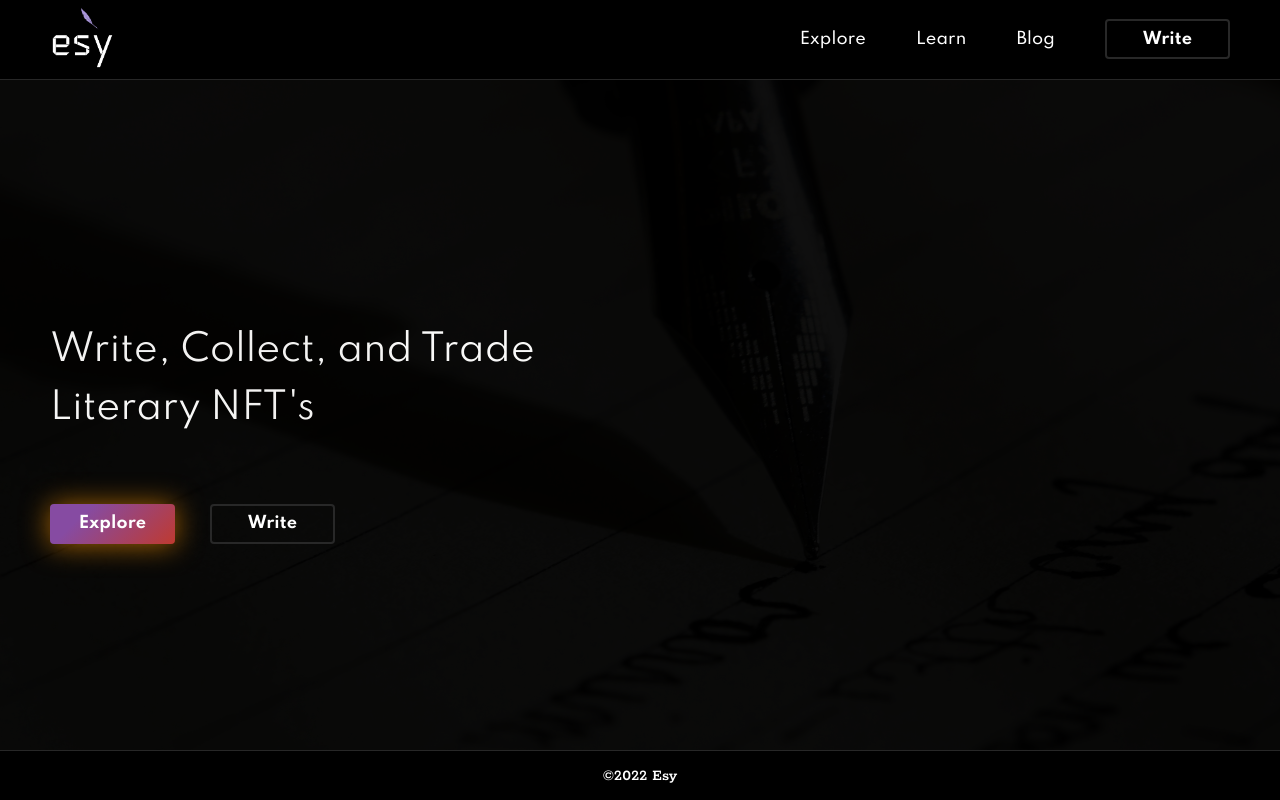
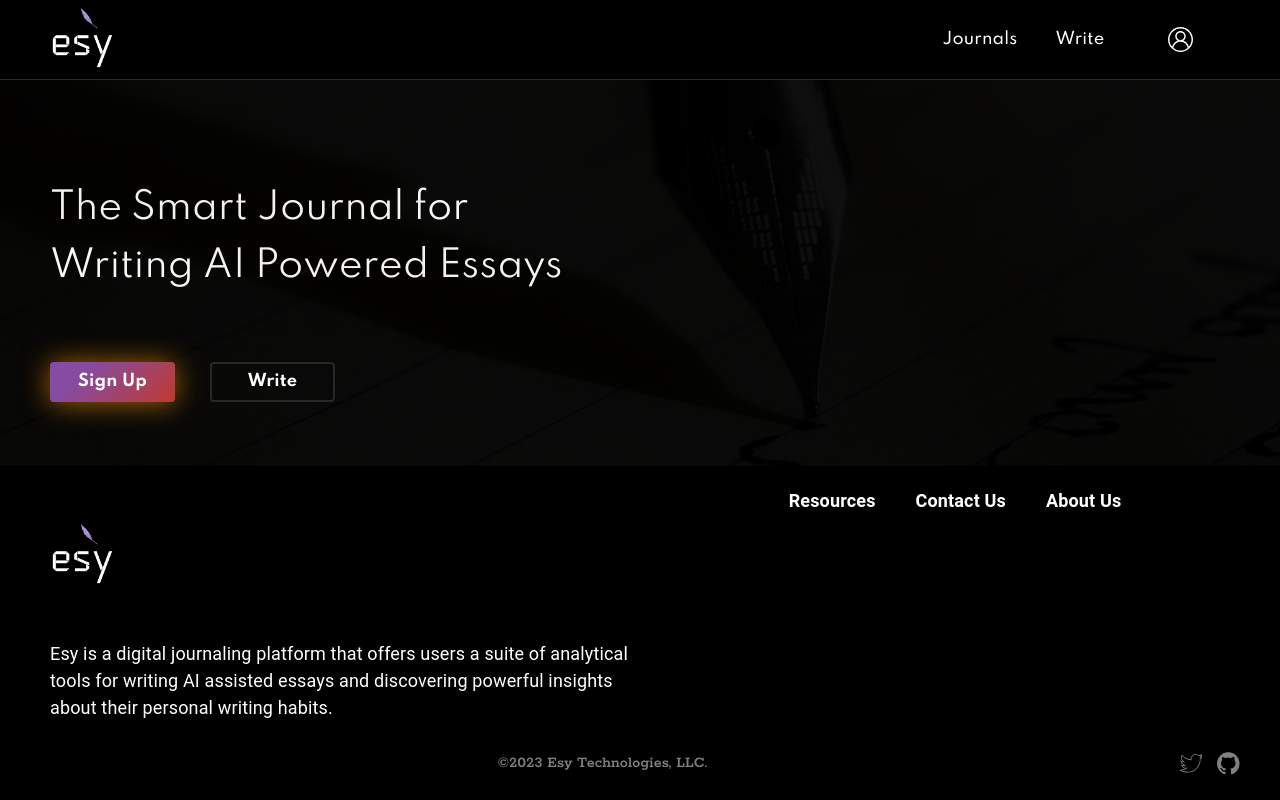
Before and after one commit to EsyHQ/esy.com, a Gatsby site: page / in a window 1280 px wide. Built offline with nearby package versions, Linux system fonts and the light colour scheme; Gatsby itself is replaced by a stand-in of ours.

Commit message:
update footer styles, update home page markup

```diff
--- a/gatsby-config.js
+++ b/gatsby-config.js
@@ -12,6 +12,14 @@ module.exports = {
   plugins: [
     "gatsby-plugin-styled-components",
     "gatsby-plugin-image",
+    "gatsby-plugin-mdx",
+    "gatsby-plugin-sharp",
+    "gatsby-transformer-sharp",
+    "gatsby-plugin-root-import",
+    "gatsby-plugin-sass",
+    "gatsby-transformer-remark",
+    "gatsby-plugin-react-helmet",
+    "gatsby-plugin-sitemap",
     {
       resolve: `gatsby-plugin-google-gtag`,
       options: {
@@ -44,20 +52,12 @@ module.exports = {
           timeout: 3500, // number; the amount of time, in milliseconds, that you want to allow mailchimp to respond to your request before timing out. defaults to 3500
       },
     },
-    "gatsby-plugin-react-helmet",
-    "gatsby-plugin-sitemap",
     {
       resolve: "gatsby-plugin-manifest",
       options: {
         icon: "src/images/icon.png",
       },
     },
-    "gatsby-plugin-mdx",
-    "gatsby-plugin-sharp",
-    "gatsby-transformer-sharp",
-    "gatsby-plugin-root-import",
-    "gatsby-plugin-sass",
-    "gatsby-transformer-remark",
     {
       resolve: `gatsby-source-filesystem`,
       options: {
@@ -74,13 +74,12 @@ module.exports = {
       __key: "images",
     },
     {
-      resolve: 'gatsby-plugin-react-svg',
+      resolve: "gatsby-plugin-react-svg",
       options: {
         rule: {
-          include: /images\/.*\.svg/,
-          omitKeys: ["featureKey"]
+          include: `${__dirname}/src/svg/`,
         },
-      },
+      }
     },
     {
       resolve: "gatsby-source-filesystem",
--- a/package.json
+++ b/package.json
@@ -60,6 +60,8 @@
     "slate": "^0.72.8",
     "slate-react": "^0.72.9",
     "styled-components": "^5.3.5",
+    "svg-react-loader": "^0.4.6",
+    "url-loader": "^4.1.1",
     "validator": "^13.7.0",
     "validatorjs": "^3.22.1"
   },
--- a/src/components/Footer/index.js
+++ b/src/components/Footer/index.js
@@ -1,11 +1,56 @@
 import React from 'react'
 import styled from 'styled-components'
+
+import Logo from 'src/components/Logo'
+
+import TwitterIcon from 'src/svg/twitter.svg'
+import GithubIcon from 'src/svg/github-logo.svg'
+
+const TwitterURL = 'http://www.twitter.com/EsyJournal'
+const GithubURL = 'http://www.github.com/EsyJournal'
 
 
 
 const Footer = () => {
     return (
         <FooterElement>
+            <FooterTop>
+              <FooterLeft>
+                <CompanyLogo>
+                  <Logo />
+                </CompanyLogo>
+
+                <CompanyDesc>
+                  Esy is a digital journaling platform that offers users a suite of analytical tools for writing AI
+                  assisted essays and discovering powerful insights about their personal writing habits.
+                </CompanyDesc>
+              </FooterLeft>
+
+              <FooterRight>
+                <FooterNav>
+                  <FooterList>
+                    <FooterListItem>
+                      <FooterListItemTitle>Resources</FooterListItemTitle>
+                      <FooterList>
+                        {/* <FooterListItem>Edu</FooterListItem> */}
+                        {/* <FooterListItem>Blog</FooterListItem> */}
+                      </FooterList>
+                    </FooterListItem>
+
+                    <FooterListItem>
+                      <FooterListItemTitle>Contact Us</FooterListItemTitle>
+                    </FooterListItem>
+
+                    <FooterListItem>
+                      <FooterListItemTitle>About Us</FooterListItemTitle>
+                    </FooterListItem>
+                  </FooterList>
+                </FooterNav>
+              </FooterRight>
+            </FooterTop>
+
+            <FooterBody>
+              <Trademark>
                 <a
                 href="https://vercel.com?utm_source=create-next-app&utm_medium=default-template&utm_campaign=create-next-app"
                 target="_blank"
@@ -13,8 +58,16 @@ const Footer = () => {
                 >
                 &copy;{''}
                 {/* 2022 Esy Research Technologies */}
-            2022 Esy
+                2023 Esy Technologies, LLC.
                 </a>
+              </Trademark>
+
+              <SocialIcons>
+                  <a href={TwitterURL} target="_blank"><TwitterIcon /></a>
+                  <a href={GithubURL} target="_blank"><GithubIcon /></a>
+                </SocialIcons>
+            </FooterBody>
+
         </FooterElement>)
 }
 
@@ -22,23 +75,67 @@ const Footer = () => {
 export default Footer
 
 
+const Trademark = styled.div`
+  width: 100%;
+  text-align: center;
+  align-items: center;
+`
 
+const CompanyLogo = styled.div`
+  margin-top: 50px;
+`
+const CompanyInfo = styled.div``
+const CompanyDesc = styled.div`
+  font-size: 18px;
+  color: #fff;
+  max-width: 600px;
+  margin-top: 50px;
+`
+
+const SocialIcons = styled.div`
+  display: flex;
+  align-items: center;
+  align-self: flex-end;
+
+  a {
+    color: #fff;
+    opacity: 1;
+  }
+
+  svg {
+    width: 100%;
+    max-width: 25px;
+    height: 100%;
+    fill: #fff;
+
+    &:first-child {
+      margin-right: 15px;
+    }
+  }
+`
+
+const FooterNav = styled.nav``
+const FooterList = styled.ul ``
+const FooterListItem = styled.li`
+  display: flex;
+  flex-direction: column;
+`
+const FooterListItemTitle = styled.span`
+  font-size: 18px;
+  font-weight: 700;
+`
+
+
+const NavItem = styled.div``
 
 const FooterElement = styled.footer`
   width: 100%;
-  height: 50px;
   display: flex;
+  flex-direction: column;
   justify-content: center;
   align-items: center;
   color: #fff;
-  border-top: 1px solid #272727;
-//   background-color: #bf3a30;
-//   background-image: linear-gradient(315deg,#bf3a30 0%,#864ba2 74%);
   background: #000;
-
-  img {
-    margin-left: 0.5rem;
-  }
 
  a {
     display: flex;
@@ -48,4 +145,59 @@ background: #000;
     font-size: 16px;
     font-weight: 600;
   }
+
+  svg {
+    fill: #fff;
+  }
 `
+
+
+const FooterTop = styled.div`
+  color: #fff;
+  width: 100%;
+  padding: 5px 50px;
+  display: flex;
+  justify-content: space-between;
+
+
+  .footer-nav {
+    display: flex;
+    flex-direction: column;
+    align-items: center;
+  }
+
+  ul {
+    display: flex;
+    justify-content: center;
+    width: 100%;
+
+    li {
+      list-style-type: none;
+      margin: 0 20px;
+    }
+  }
+`
+
+const FooterLeft = styled.div`
+  width: 100%;
+`
+const FooterRight = styled.div`
+  width: 100%;
+`
+
+
+
+const FooterBody = styled.div`
+  display: flex;
+  align-items: center;
+  // justify-content: center;
+  justify-content: space-between;
+  width: 100%;
+  padding: 25px;
+  // border-top: 1px solid #272727;
+  background: #000;
+
+  a {
+    opacity: 0.5;
+  }
+`
--- a/src/components/Form/emailForm.js
+++ b/src/components/Form/emailForm.js
@@ -85,7 +85,7 @@ const EmailForm = () => {
                     {!isEmailValid && email && email.length > 0 && <EmailErrorLabel>Invalid email</EmailErrorLabel>}
                 </InputWrapper> */}
                 <ButtonWrapper>
-                    <Button classNames="active" isBoxShadow={true}  ctaText="Explore" />
+                    <Button classNames="active" isBoxShadow={true}  ctaText="Sign Up" />
                     <Button isBoxShadow={true}  ctaText="Write" />
                     {isPending && <Loader />}
                 </ButtonWrapper>
--- a/src/components/Header/index.js
+++ b/src/components/Header/index.js
@@ -1,25 +1,34 @@
 import React from "react"
 import styled from "styled-components"
-import { navigate } from "gatsby"
+import { navigate, Link } from "gatsby"
 
 import HeaderMenu from '../Menu/headerMenu'
 import Logo from '../Logo'
 import Button from 'src/components/Input/Button'
+// import { ReactComponent as UserIcon } from '../../svg/user-icon-svg.svg'
+import UserIcon from 'src/svg/user-icon-svg.svg'
+import AccountMenu from "../AccountMenu"
 
-import AccountMenu from "../AccountMenu"
+
 
 const Header = ({ activeAccount, handleDisconnect, handleConnect }) => {
 
   return (
     <HeaderWrapper>
-      <Logo />
+      <Link to="/"><Logo /></Link>
       {/* {activeAccount && !activeAccount.isConnected && <Button isBoxShadow={false} handleButtonClick={handleConnect} ctaText="Connect" />} */}
       <HeaderNav>
-        <NavItem><a href="/learn">Explore</a></NavItem>
-        <NavItem><a href="/learn">Learn</a></NavItem>
-        <NavItem><a href="/blog">Blog</a></NavItem>
+        {/* <NavItem><a href="/learn">Products</a></NavItem> */}
+        {/* <NavItem><a href="/learn">Developers</a></NavItem> */}
+        {/* <NavItem><a href="/learn">Edu</a></NavItem> */}
+        {/* <NavItem><a href="/blog">Blog</a></NavItem> */}
+        <NavItem><a href="/blog">Journals</a></NavItem>
         {/* <NavItem><a href="/blog">Write</a></NavItem> */}
-        <Button isBoxShadow={true}  ctaText="Write" />
+        {/* <NavItem><Button isBoxShadow={true}  ctaText="Write" /></NavItem> */}
+        <NavItem><a href="/write">Write</a></NavItem>
+
+        <NavItem><UserIcon /></NavItem>
+        {/* <NavItem><img src={UserIcon} /></NavItem> */}
       </HeaderNav>
       {/* {<AccountMenu
         handleDisconnect={handleDisconnect}
@@ -54,13 +63,27 @@ const HeaderNav = styled.nav`
   align-items: center;
   font-family: 'Spartan',sans-serif;
   font-weight: 500;
+  max-width: 300px;
 `
 
 const NavItem = styled.div`
-  margin-right: 50px;
+  width: 100%;
+  display: flex;
+  justify-content: center;
+  align-items: center;
+
+  &:not(:last-child) {
+    // margin-right: 50px;
+  }
 
   a {
     text-decoration: none;
+  }
+
+  svg {
+    fill: #fff;
+    max-width: 25px;
+    height: 100%;
   }
 `
 
--- a/src/components/Logo/index.js
+++ b/src/components/Logo/index.js
@@ -3,7 +3,9 @@ import styled from 'styled-components'
 
 import { Link } from "gatsby"
 import LogoImg from '../../images/color-nobg.png'
-import LogoSVG from '../../svg/color-wo-bg.svg'
+import LogoSVG from '../../svg/user-icon-svg.svg'
+
+
 
 const Logo = () => {
     return (<LogoContainer>
@@ -23,6 +25,7 @@ const LogoContainer = styled.div`
 
     img {
         max-width: 65px;
+        margin: 0;
     }
 
     a {
--- a/src/components/Page/Home/index.js
+++ b/src/components/Page/Home/index.js
@@ -34,7 +34,7 @@ const IndexPage = ({ fetchAccounts, activeAccount }) => {
       <SectionWrapper>
         <HeroWrapper>
             <HeroSummary>
-              <p>Write, Collect, and Trade Literary NFT's</p>
+              <p>The Smart Journal for Writing AI Powered Essays</p>
               <EmailForm />
             </HeroSummary>
           </HeroWrapper>
@@ -132,7 +132,7 @@ const HeroSummary = styled.div`
   flex-direction: column;
   color: #fff;
   font-size: 36px;
-  max-width: 500px;
+  max-width: 550px;
   text-align: center;
   align-items: flex-start;
   line-height: 1.6;
```
Also changed, not shown: src/svg/github-logo.svg (added), src/svg/twitter.svg (added), src/svg/user-icon-svg.svg (added). Lines whose indentation alone changed are shown as unchanged.
